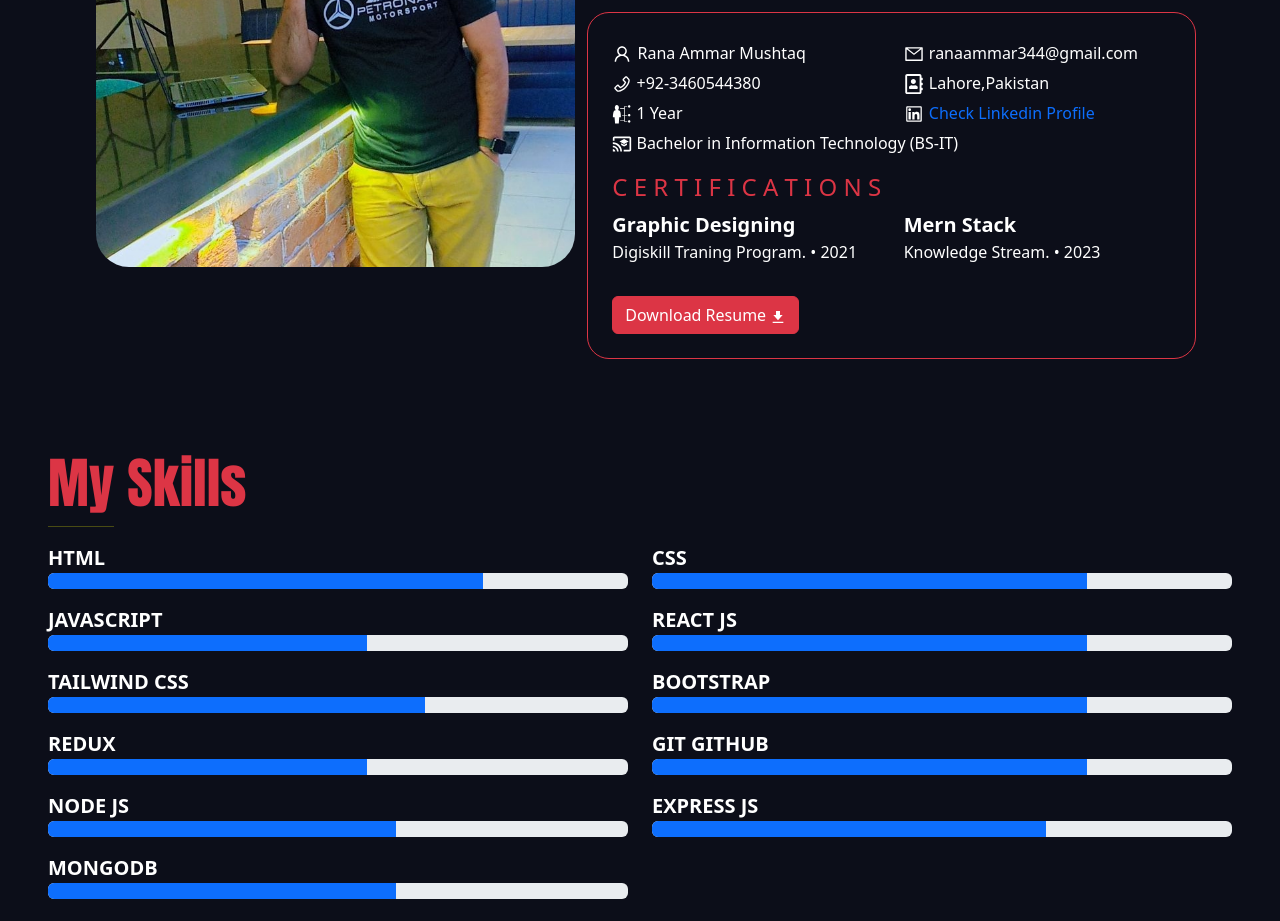
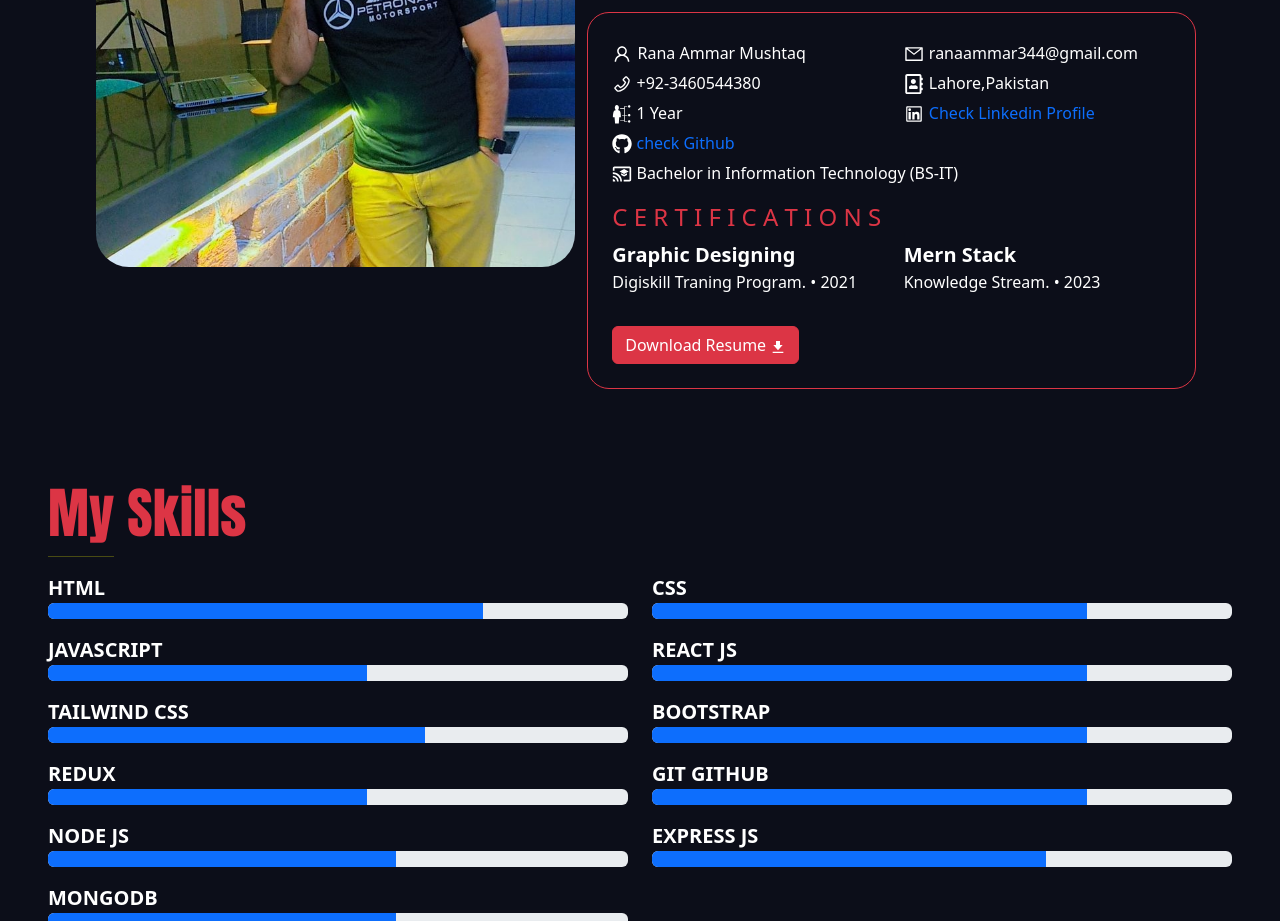
Before and after one commit to RanaAmmar344/myown, a React (Vite) app: page / in a window 1280 px wide. Shown: the part 860-1781 px from the top of the page. Built offline with nearby package versions, Linux system fonts and the light colour scheme; a web font is replaced by a local one.

Commit message:
fasdfasd

```diff
--- a/src/App.jsx
+++ b/src/App.jsx
@@ -12,6 +12,7 @@ import { AiFillFacebook} from 'react-icons/ai';
 import {AiOutlineTwitter} from 'react-icons/ai';
 import {AiOutlineInstagram} from 'react-icons/ai';
 import {BiLogoGmail} from 'react-icons/bi';
+import { FaGithub } from "react-icons/fa";
 import { GiSkills } from 'react-icons/gi'
 import { AiOutlineLinkedin } from 'react-icons/ai'
 import { MdCastForEducation } from 'react-icons/md'
@@ -166,6 +167,12 @@ to contribute to web development projects and further enhance my skills while de
       <span className='bio'><AiOutlineLinkedin/> </span> <a href='https://www.linkedin.com/in/rana-ammar-395722152/' target='blank'>Check Linkedin Profile  </a>
     </div>
   </div>
+  <div className="row">
+    <div className="col-md-8">
+      <span className='bio'><FaGithub /></span> <a href='https://github.com/RanaAmmar344' target='blank'>check Github</a>
+    </div>
+  </div>
+
   <div className="row">
     <div className="col-md-8">
       <span className='bio'><MdCastForEducation/></span> Bachelor in Information Technology (BS-IT)
```
